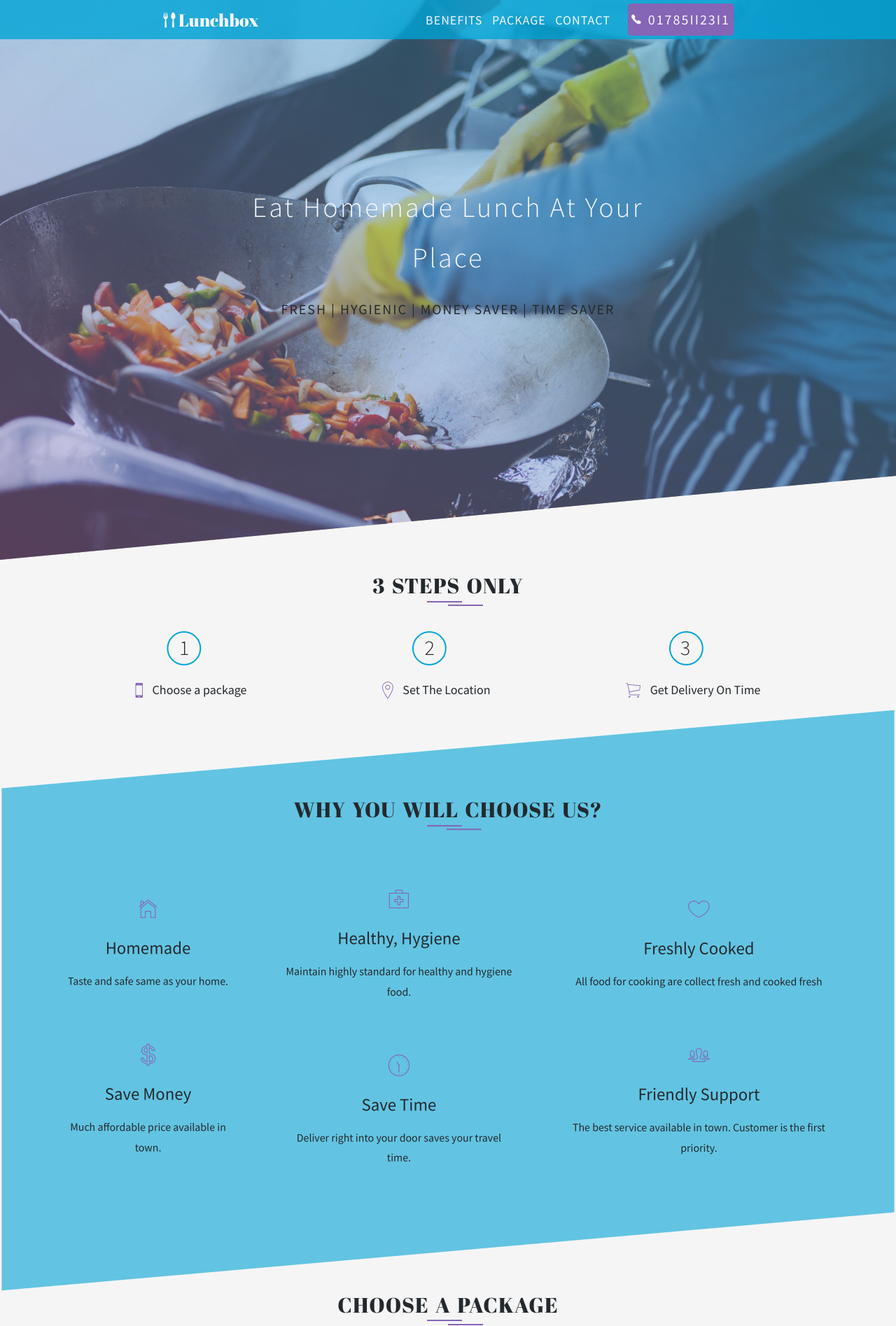
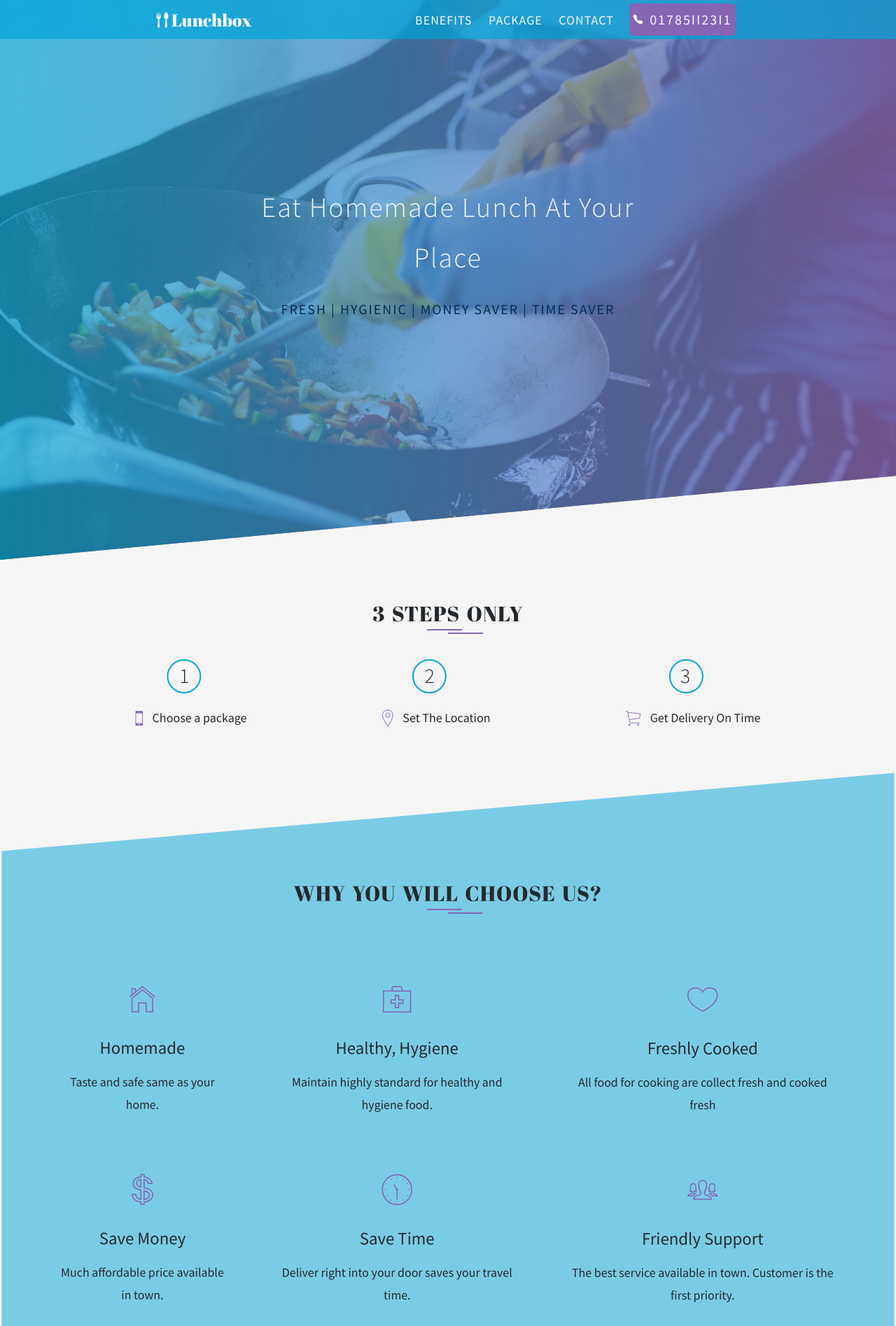
Before and after one commit to momitrahman/lunchbox, a plain HTML site: page index.html in a window 1280 px wide. Shown: the top 1895 px of the page at 70% size. Drawn offline with nearby package versions, Linux system fonts and the light colour scheme.

Commit message:
Improve Styling

```diff
--- a/css/style.css
+++ b/css/style.css
@@ -103,9 +103,9 @@ body {
   left: 0;
   z-index: 1;
   width: 100%;
-  background-color: rgba(0, 164, 214, 0.8);
+  background-color: rgba(0, 164, 214, 0.7);
   color: #f5f6fa;
-  padding: 0.5rem; }
+  padding: 5px; }
   .header__title {
     font-size: 2.5rem; }
     .header__title a:link,
@@ -113,8 +113,7 @@ body {
       text-decoration: none;
       color: #f5f6fa; }
     .header__title > span {
-      margin-left: 5px;
-      font-weight: 300; }
+      margin-left: 5px; }
     .header__title > i {
       vertical-align: baseline;
       display: inline-block; }
@@ -131,12 +130,25 @@ body {
       margin-left: 1rem;
       text-transform: uppercase;
       letter-spacing: 1px;
-      transition: all 0.3s; }
-    .header__navigation li:hover a,
-    .header__navigation li:active a {
-      color: #8565b6;
-      transform: translateY(-0.5rem);
-      border-bottom: 3px solid #8565b6; }
+      padding: 5px;
+      position: relative; }
+      .header__navigation a:link::before,
+      .header__navigation a:visited::before {
+        content: '';
+        position: absolute;
+        left: 0;
+        bottom: 0;
+        margin-top: 5px;
+        width: 0;
+        height: 100%;
+        background-color: #8565b6;
+        transform: translateX(-100%) skewX(-10deg);
+        z-index: -1;
+        transition: all 0.4s; }
+    .header__navigation li:hover a::before,
+    .header__navigation li:active a::before {
+      transform: translateX(0) skewX(-10deg);
+      width: 100%; }
     .header__navigation .call {
       font-size: 2rem;
       background-color: #8565b6;
@@ -145,17 +157,19 @@ body {
       border-radius: 5px;
       letter-spacing: 2px;
       transition: all 0.3s;
-      animation: callMove 6s infinite; }
+      animation: callMove 4s infinite; }
       .header__navigation .call i {
         display: inline-block;
         vertical-align: baseline;
         font-size: inherit;
         margin-right: 2px; }
       .header__navigation .call:hover {
-        animation: none; }
+        animation: none;
+        background-color: #f5f5f5;
+        color: #8565b6; }
 
 .home {
-  background-image: linear-gradient(to right top, rgba(133, 101, 182, 0.4), rgba(0, 164, 214, 0.4)), url("../asset/image/hero.jpeg");
+  background-image: linear-gradient(to right, rgba(0, 164, 214, 0.7), rgba(133, 101, 182, 0.7)), url("../asset/image/hero.jpeg");
   background-position: center;
   background-repeat: no-repeat;
   background-size: cover;
@@ -174,20 +188,21 @@ body {
   .info__title {
     font-size: 4rem;
     font-weight: 300;
-    letter-spacing: 0.3rem;
+    letter-spacing: 2px;
     padding: 1rem;
-    animation: fromLeft 2s ease-in-out; }
+    animation: fromLeft 1s ease-in-out; }
   .info__subtitle {
     font-size: 2rem;
-    letter-spacing: 0.2rem;
+    font-weight: 400;
+    letter-spacing: 2px;
     text-transform: uppercase;
     padding: 1rem;
-    color: #24292e;
-    animation: fromRight 2s ease-in-out; }
+    color: #00305a;
+    animation: fromRight 1s ease-in-out; }
 
 .works {
   text-align: center;
-  margin-top: 1rem; }
+  margin: 5rem 0; }
   .works__steps .works-step {
     text-align: center; }
     .works__steps .works-step--logo {
@@ -215,49 +230,47 @@ body {
         color: #8565b6; }
 
 .feature-box {
-  background-color: rgba(0, 164, 214, 0.6);
+  background-color: rgba(0, 164, 214, 0.5);
   transform: rotate(-5deg) skew(-5deg);
-  padding: 5rem;
-  margin: 5rem 0; }
+  padding: 8rem 0;
+  margin: 10rem 0; }
 
 .feature {
   text-align: center;
   transform: rotate(5deg) skew(5deg); }
 
 .feature-info {
-  margin: 3rem 0; }
+  margin: 4rem; }
   .feature-info-item {
     margin: 2rem;
-    padding: 2rem;
-    transition: all 0.3s; }
+    padding: 2rem; }
     .feature-info-item div {
       font-size: 2.5rem;
       text-transform: capitalize;
       margin-bottom: 1rem; }
     .feature-info-item p {
-      font-size: 1.6rem; }
+      font-size: 1.8rem; }
     .feature-info-item i {
-      font-size: 3.5rem;
+      font-size: 5rem;
       color: #8565b6; }
-    .feature-info-item:hover {
-      box-shadow: 0 2px 2px #8565b6;
-      border-radius: 5px;
-      transform: translateY(-1.5rem);
-      backface-visibility: hidden; }
+
+.package {
+  padding: 5rem 0; }
 
 .package-items {
-  margin: 2rem 0; }
+  margin: 5rem 0; }
 
 .package-item {
   margin: 3rem 0;
   text-align: center;
-  box-shadow: 0 2px 3px #00a4d6;
+  box-shadow: 0 2px 3px #8565b6;
   transition: all 0.3s; }
   .package-item__title {
     font-size: 3.5rem;
     font-weight: 300;
+    padding-bottom: 10px;
     color: #f5f6fa;
-    background-color: rgba(133, 101, 182, 0.9);
+    background-color: #8565b6;
     clip-path: polygon(0 0, 100% 0, 100% 80%, 0 100%); }
     .package-item__title > span {
       font-size: 2rem; }
@@ -273,9 +286,10 @@ body {
   .package-item__order {
     font-size: 2rem;
     font-weight: 300;
+    padding-top: 20px;
     color: #f5f6fa;
     width: 100%;
-    background-color: rgba(133, 101, 182, 0.9);
+    background-color: #8565b6;
     clip-path: polygon(0 20%, 100% 0, 100% 100%, 0% 100%); }
   .package-item:hover {
     transform: translateY(-2rem);
@@ -309,7 +323,7 @@ body {
       border-radius: 5px;
       border-bottom: 4px solid #8565b6;
       transition: all 0.3s;
-      min-width: 50%; }
+      width: 500px; }
       .contact-info__form input:focus,
       .contact-info__form textarea:focus,
       .contact-info__form button:focus {
@@ -325,7 +339,10 @@ body {
       background: #8565b6;
       text-transform: uppercase;
       font-size: 2rem;
-      color: #f5f6fa; }
+      color: #f5f6fa;
+      border: 4px solid transparent;
+      padding: 5px;
+      cursor: pointer; }
   .contact-info__address {
     text-align: left;
     font-size: 2rem;
@@ -338,7 +355,8 @@ body {
       font-size: calc(100% + 1rem); }
 
 .review {
-  margin: 3rem 0; }
+  margin: 5rem 0;
+  padding: 5rem 0; }
 
 .review-info {
   display: flex;
@@ -382,7 +400,7 @@ body {
       width: 50%;
       border-radius: 50%;
       margin-top: -8rem;
-      filter: grayscale(50%) brightness(60%); }
+      filter: grayscale(30%) brightness(60%); }
     .review-customer__item p {
       display: block;
       font-size: 1.8rem;
@@ -411,7 +429,8 @@ body {
     display: block;
     text-decoration: none;
     font-size: 1.6rem;
-    text-transform: capitalize; }
+    text-transform: capitalize;
+    transition: all 0.3s; }
   .links a:link,
   .links a:visited {
     color: #24292e; }
@@ -443,4 +462,4 @@ body {
 .follow a:hover,
 .follow a:active {
   color: #8565b6;
-  transform: rotate(-5deg) scale(1.1); }
+  transform: rotate(-10deg) scale(1.1); }
--- a/sass/layout/_contact.scss
+++ b/sass/layout/_contact.scss
@@ -31,7 +31,7 @@
       border-radius: 5px;
       border-bottom: 4px solid $color-s;
       transition: all 0.3s;
-      min-width: 50%;
+      width: 500px;
 
       &:focus {
         outline: none;
@@ -49,6 +49,9 @@
       text-transform: uppercase;
       font-size: 2rem;
       color: $font-color-s;
+      border: 4px solid transparent;
+      padding: 5px;
+      cursor: pointer;
     }
   }
 
--- a/sass/layout/_feature.scss
+++ b/sass/layout/_feature.scss
@@ -1,8 +1,8 @@
 .feature-box {
-  background-color: rgba($bg-color-p, 0.6);
+  background-color: rgba($bg-color-p, 0.5);
   transform: rotate(-5deg) skew(-5deg);
-  padding: 5rem;
-  margin: 5rem 0;
+  padding: 8rem 0;
+  margin: 10rem 0;
 }
 
 .feature {
@@ -12,12 +12,11 @@
 
 .feature-info {
   @extend %flex;
-  margin: 3rem 0;
+  margin: 4rem;
 
   &-item {
     margin: 2rem;
     padding: 2rem;
-    transition: all 0.3s;
 
     & div {
       font-size: 2.5rem;
@@ -26,19 +25,12 @@
     }
 
     & p {
-      font-size: 1.6rem;
+      font-size: 1.8rem;
     }
 
     & i {
-      font-size: 3.5rem;
+      font-size: 5rem;
       color: $color-s;
-    }
-
-    &:hover {
-      box-shadow: 0 2px 2px $color-s;
-      border-radius: 5px;
-      transform: translateY(-1.5rem);
-      backface-visibility: hidden;
     }
   }
 }
--- a/sass/layout/_footer.scss
+++ b/sass/layout/_footer.scss
@@ -19,11 +19,11 @@
     text-decoration: none;
     font-size: 1.6rem;
     text-transform: capitalize;
+    transition: all 0.3s;
   }
 
   & a:link,
   & a:visited {
-    // color: $color-s;
     color: $font-color-p;
   }
 
@@ -69,6 +69,6 @@
   & a:hover,
   & a:active {
     color: $color-s;
-    transform: rotate(-5deg) scale(1.1);
+    transform: rotate(-10deg) scale(1.1);
   }
 }
--- a/sass/layout/_header.scss
+++ b/sass/layout/_header.scss
@@ -5,9 +5,9 @@
   left: 0;
   z-index: 1;
   width: 100%;
-  background-color: rgba($bg-color-p, 0.8);
+  background-color: rgba($bg-color-p, 0.7);
   color: $font-color-s;
-  padding: 0.5rem;
+  padding: 5px;
 
   &__title {
     @extend %d-font;
@@ -21,7 +21,6 @@
 
     & > span {
       margin-left: 5px;
-      font-weight: 300;
     }
     & > i {
       vertical-align: baseline;
@@ -44,14 +43,30 @@
       margin-left: 1rem;
       text-transform: uppercase;
       letter-spacing: 1px;
-      transition: all 0.3s;
+      padding: 5px;
+      position: relative;
+
+      &::before {
+        content: '';
+        position: absolute;
+        left: 0;
+        bottom: 0;
+        margin-top: 5px;
+        width: 0;
+        height: 100%;
+        background-color: $bg-color-s;
+        transform: translateX(-100%) skewX(-10deg);
+        z-index: -1;
+        transition: all 0.4s;
+      }
     }
     & li:hover,
     & li:active {
       & a {
-        color: $color-s;
-        transform: translateY(-0.5rem);
-        border-bottom: 3px solid $color-s;
+        &::before {
+          transform: translateX(0) skewX(-10deg);
+          width: 100%;
+        }
       }
     }
 
@@ -63,7 +78,7 @@
       border-radius: 5px;
       letter-spacing: 2px;
       transition: all 0.3s;
-      animation: callMove 6s infinite;
+      animation: callMove 4s infinite;
 
       & i {
         display: inline-block;
@@ -74,6 +89,8 @@
 
       &:hover {
         animation: none;
+        background-color: #f5f5f5;
+        color: $color-s;
       }
     }
   }
--- a/sass/layout/_home.scss
+++ b/sass/layout/_home.scss
@@ -1,8 +1,8 @@
 .home {
   background-image: linear-gradient(
-      to right top,
-      rgba($color-s, 0.4),
-      rgba($color-p, 0.4)
+      to right,
+      rgba($color-p, 0.7),
+      rgba($color-s, 0.7)
     ),
     url('../asset/image/hero.jpeg');
   background-position: center;
@@ -23,19 +23,19 @@
   border-radius: 3px;
 
   &__title {
-    // @extend %d-font;
     font-size: 4rem;
     font-weight: 300;
-    letter-spacing: 0.3rem;
+    letter-spacing: 2px;
     padding: 1rem;
-    animation: fromLeft 2s ease-in-out;
+    animation: fromLeft 1s ease-in-out;
   }
   &__subtitle {
     font-size: 2rem;
-    letter-spacing: 0.2rem;
+    font-weight: 400;
+    letter-spacing: 2px;
     text-transform: uppercase;
     padding: 1rem;
-    color: $font-color-p;
-    animation: fromRight 2s ease-in-out;
+    color: #00305a;
+    animation: fromRight 1s ease-in-out;
   }
 }
--- a/sass/layout/_review.scss
+++ b/sass/layout/_review.scss
@@ -1,5 +1,6 @@
 .review {
-  margin: 3rem 0;
+  margin: 5rem 0;
+  padding: 5rem 0;
 }
 
 .review-info {
@@ -51,7 +52,7 @@
       width: 50%;
       border-radius: 50%;
       margin-top: -8rem;
-      filter: grayscale(50%) brightness(60%);
+      filter: grayscale(30%) brightness(60%);
     }
 
     & p {
--- a/sass/layout/_works.scss
+++ b/sass/layout/_works.scss
@@ -1,6 +1,6 @@
 .works {
   text-align: center;
-  margin-top: 1rem;
+  margin: 5rem 0;
 
   &__steps {
     @extend %flex;
```
Also changed, not shown: sass/layout/_package.scss (+10 -4 lines), asset/image/men_1.jpg, asset/image/men_2.jpg, asset/image/men_3.jpg, asset/image/women_1.jpg, asset/image/women_2.jpg, asset/image/women_3.jpg.
